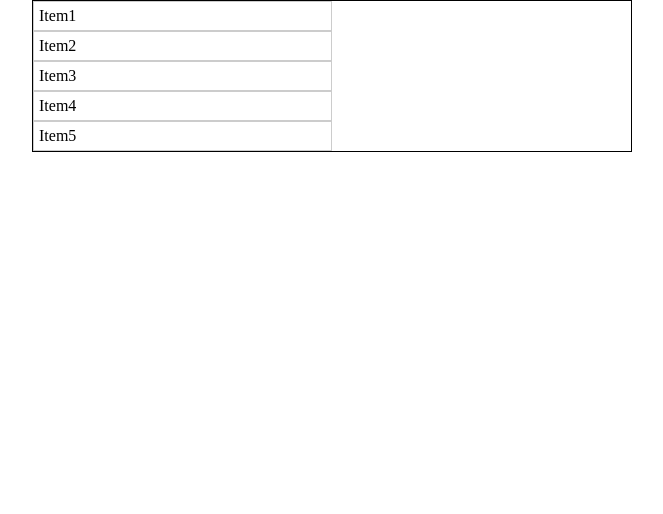
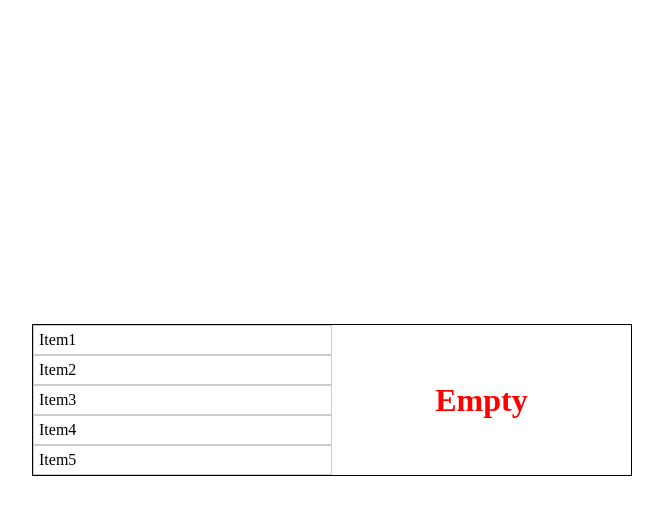
Before and after one commit to SergeyZaligin/dispatcher, a plain HTML site: page index.html in a window 1280 px wide. Shown: the whole page, without its empty margins (308-971 px from the left). Drawn offline with Linux system fonts and the light colour scheme.

Commit message:
first commit

```diff
--- a/index.html
+++ b/index.html
@@ -17,7 +17,7 @@
 			</ul>
 		</div>
 		<div class="right col">
-			<h1></h1>
+			<h1>Empty</h1>
 		</div>
 	</div>
 </body>
--- a/style.css
+++ b/style.css
@@ -2,6 +2,17 @@
 	margin: 0;
 	padding: 0;
 	box-sizing: border-box;
+}
+
+body{
+	display: -webkit-flex;
+	display: -moz-flex;
+	display: -ms-flex;
+	display: -o-flex;
+	display: flex;
+	flex-direction: column;
+	justify-content: center;
+	height: 100vh;
 }
 
 .app{
```
